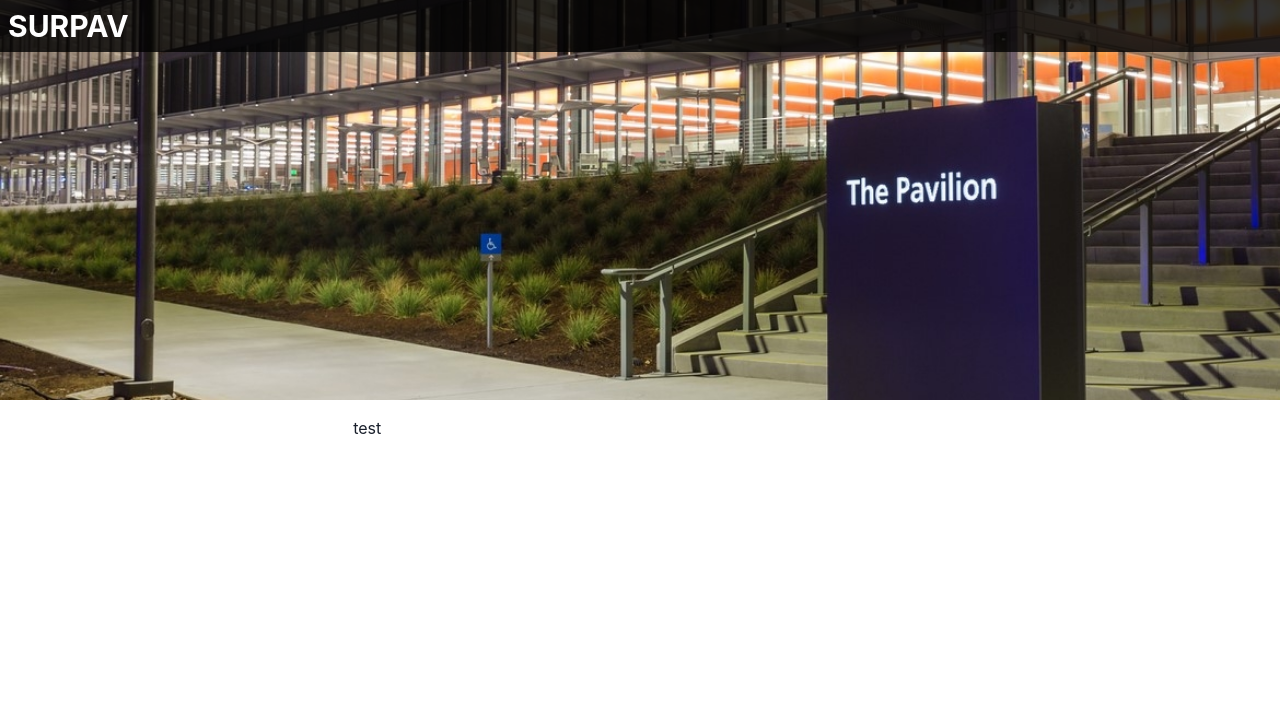
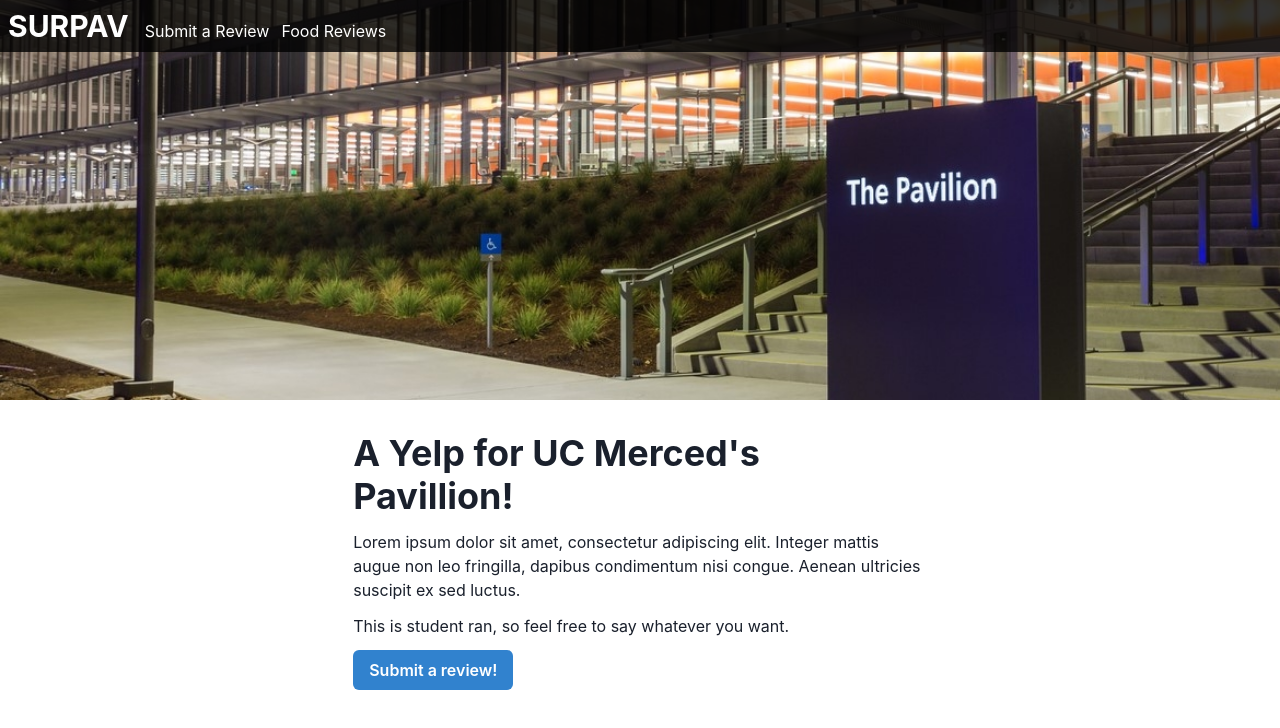
Before and after one commit to kyleawayan/serpav, a Next.js app: page / in a window 1280 px wide. Shown: the top 728 px of the page. Built offline with nearby package versions, Linux system fonts and the light colour scheme.

Commit message:
improve menu

```diff
--- a/components/Menu.js
+++ b/components/Menu.js
@@ -1,11 +1,39 @@
-import { Box, Container, Heading } from "@chakra-ui/layout";
+import { Box, Container, Heading, Link as L } from "@chakra-ui/layout";
 import React from "react";
+import Link from "next/link";
 
-export default function Menu() {
+const links = [
+  {
+    name: "Submit a Review",
+    to: "/review",
+  },
+  {
+    name: "Food Reviews",
+    to: "/reviews",
+  },
+];
+
+export default function Menu({ transparent }) {
   return (
-    <Box pos="absolute" zIndex={2} color="white" w="100%" bg="blackAlpha.800">
+    <Box
+      pos={transparent ? "absolute" : "relative"}
+      zIndex={2}
+      color={transparent ? "white" : "black"}
+      w="100%"
+      bg={transparent ? "blackAlpha.800" : "transparent"}
+      borderBottom={transparent ? null : "solid 1px black"}
+    >
       <Container w="100%" maxW="container.xl" padding={2}>
-        <Heading size="lg">SURPAV</Heading>
+        <Link href="/" passHref>
+          <Heading size="lg" as="a" mr={4}>
+            SURPAV
+          </Heading>
+        </Link>
+        {links.map((link, i) => (
+          <Link href={link.to} key={i} passHref>
+            <L mr={3}>{link.name}</L>
+          </Link>
+        ))}
       </Container>
     </Box>
   );
--- a/package.json
+++ b/package.json
@@ -15,7 +15,8 @@
     "framer-motion": "^4.1.17",
     "next": "11.1.2",
     "react": "17.0.2",
-    "react-dom": "17.0.2"
+    "react-dom": "17.0.2",
+    "react-stars": "^2.2.5"
   },
   "devDependencies": {
     "eslint": "7.32.0",
--- a/pages/_app.js
+++ b/pages/_app.js
@@ -6,7 +6,6 @@ import Menu from "../components/Menu";
 function MyApp({ Component, pageProps }) {
   return (
     <ChakraProvider>
-      <Menu />
       <Component {...pageProps} />
     </ChakraProvider>
   );
--- a/pages/index.js
+++ b/pages/index.js
@@ -1,12 +1,33 @@
-import { Container } from "@chakra-ui/layout";
+import { Button } from "@chakra-ui/button";
+import { Container, Heading, Text } from "@chakra-ui/layout";
 import ImageBanner from "../components/ImageBanner";
+import Menu from "../components/Menu";
 import pavPic from "../public/pav.jpg";
+import Link from "next/link";
 
 export default function Home() {
   return (
     <div>
+      <Menu transparent />
       <ImageBanner src={pavPic} alt="The Pavillion" />
-      <Container mt={4}>test</Container>
+      <Container mt={8}>
+        <Heading as="h1" mb={3}>
+          A Yelp for UC Merced&apos;s Pavillion!
+        </Heading>
+        <Text mb={3}>
+          Lorem ipsum dolor sit amet, consectetur adipiscing elit. Integer
+          mattis augue non leo fringilla, dapibus condimentum nisi congue.
+          Aenean ultricies suscipit ex sed luctus.
+        </Text>
+        <Text mb={3}>
+          This is student ran, so feel free to say whatever you want.
+        </Text>
+        <Link href="/review" passHref>
+          <Button colorScheme="blue" as="a">
+            Submit a review!
+          </Button>
+        </Link>
+      </Container>
     </div>
   );
 }
```
Also changed, not shown: pages/review.js (added, +14 -0 lines), 1 other file (tests, documents, lock files or other folders).
